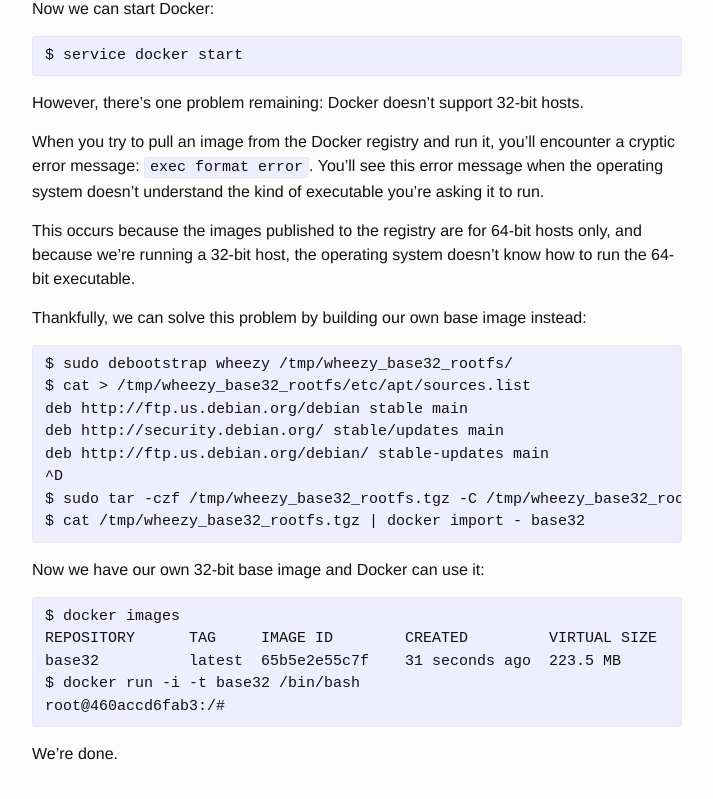
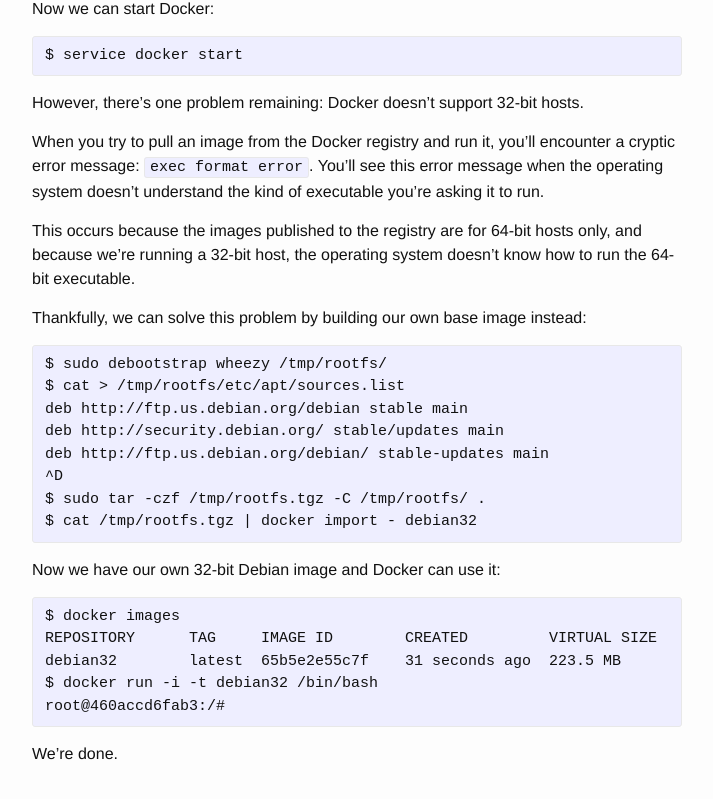
Before and after one commit to Kelvinson/jmkeyes.github.io, a Jekyll site: the page built from _posts/2014-10-11-running-docker-on-debian-i686.md, in a window 1280 px wide and 900 px high, scrolled down 1467 px. Shown: the top 799 px of the window, without its empty margins (283-996 px from the left). Built offline with Jekyll 4.4.1, drawn with Linux system fonts in a browser that asks for light colours.

Commit message:
Revise post: change rootfs image name.

```diff
--- a/_posts/2014-10-11-running-docker-on-debian-i686.md
+++ b/_posts/2014-10-11-running-docker-on-debian-i686.md
@@ -87,23 +87,23 @@ know how to run the 64-bit executable.
 Thankfully, we can solve this problem by building our own base image instead:
 
 {% highlight text %}
-$ sudo debootstrap wheezy /tmp/wheezy_base32_rootfs/
-$ cat > /tmp/wheezy_base32_rootfs/etc/apt/sources.list
+$ sudo debootstrap wheezy /tmp/rootfs/
+$ cat > /tmp/rootfs/etc/apt/sources.list
 deb http://ftp.us.debian.org/debian stable main
 deb http://security.debian.org/ stable/updates main
 deb http://ftp.us.debian.org/debian/ stable-updates main
 ^D
-$ sudo tar -czf /tmp/wheezy_base32_rootfs.tgz -C /tmp/wheezy_base32_rootfs/ .
-$ cat /tmp/wheezy_base32_rootfs.tgz | docker import - base32
+$ sudo tar -czf /tmp/rootfs.tgz -C /tmp/rootfs/ .
+$ cat /tmp/rootfs.tgz | docker import - debian32
 {% endhighlight %}
 
-Now we have our own 32-bit base image and Docker can use it:
+Now we have our own 32-bit Debian image and Docker can use it:
 
 {% highlight text %}
 $ docker images
 REPOSITORY      TAG     IMAGE ID        CREATED         VIRTUAL SIZE
-base32          latest  65b5e2e55c7f    31 seconds ago  223.5 MB
-$ docker run -i -t base32 /bin/bash
+debian32        latest  65b5e2e55c7f    31 seconds ago  223.5 MB
+$ docker run -i -t debian32 /bin/bash
 root@460accd6fab3:/#
 {% endhighlight %}
 
```
